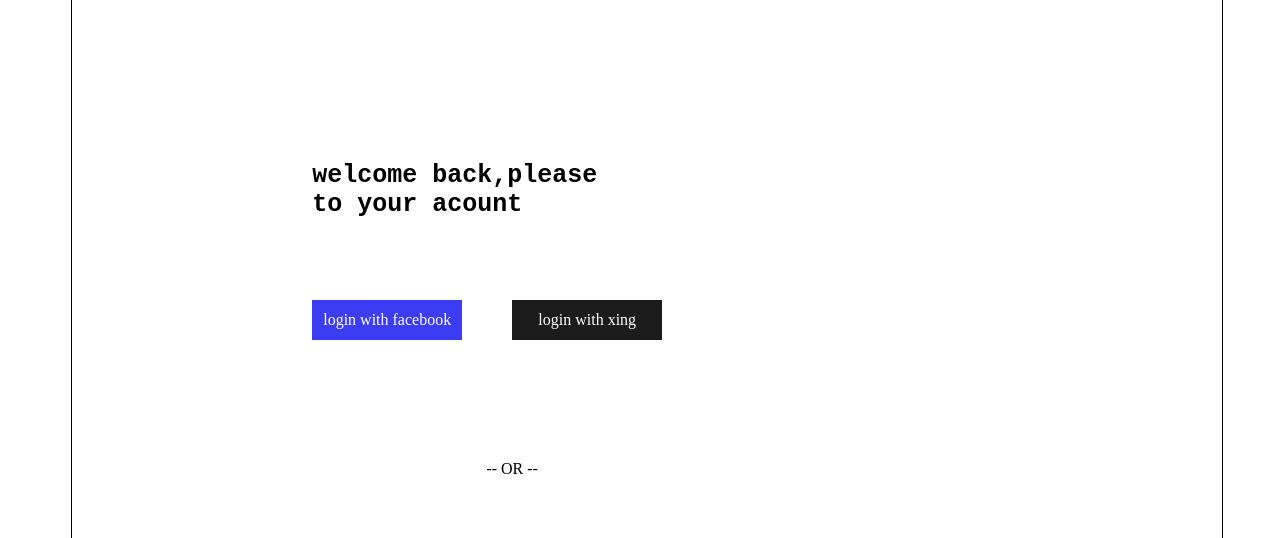
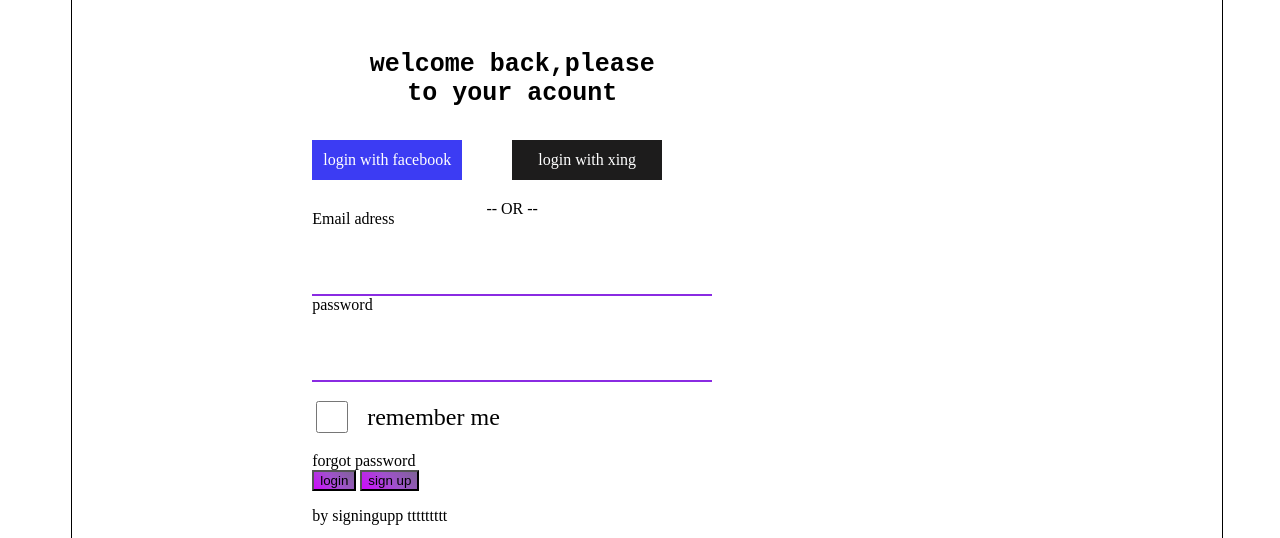
Before and after one commit to mclovin65/formula, a plain HTML site: page componentes/login/login.html in a window 1280 px wide. Shown: the part 244-782 px from the top of the page. Drawn offline with Linux system fonts and the light colour scheme.

Commit message:
diseño login fase 1

```diff
--- a/componentes/login/login.css
+++ b/componentes/login/login.css
@@ -16,17 +16,21 @@
 
     display: grid;
     grid-template-columns: repeat(8,1fr);
-    grid-template-rows: repeat(8,1fr);
+    grid-template-rows: 10rem  1fr 1fr;
 }
 .box-login .logo{
 grid-column: 1/9;
+grid-row: 1/4;
 
 }
 .box-login h2{
     grid-column: 1/9;
     font-family: 'Courier New', Courier, monospace;
     font-size: 25px;
-
+    grid-row: 1/2;
+    margin-top: 10px;
+    text-align: center;
+    margin-top: 70px;
 }
 .box-login .btn-facebook{
     grid-column: 1/4;
@@ -36,8 +40,11 @@ grid-column: 1/9;
        justify-content: center;
        height: 40px;
        color: white;
+       grid-row: 2/3;
+
 }
 .box-login .btn-xing{
+    grid-row: 2/3;
     grid-column: 5/8;
     background-color: rgba(10, 9, 9, 0.922);
      display: flex;
@@ -47,6 +54,40 @@ grid-column: 1/9;
      color: white;
 }
 .box-login span{
+    grid-row: 2/3;
     grid-column: 1/9;
     text-align: center;
+    margin-top: 60px;
 }
+#login{
+    margin-top: 70px;
+    grid-column: 1/9;
+   grid-row: 2/3;
+}
+#login label {
+    display: block;
+    display: flex;
+    flex-direction: column;
+}
+#login input{
+    height: 4rem;
+    border: none;
+    outline: none;
+    border-bottom: 2px solid blueviolet;
+    color: black;
+    font-size: 2rem;
+    font-weight: 600;
+}
+#login .opciones label{
+    font-size: 1.5rem;
+    display: flex;
+    flex-direction: row;
+    align-items: center;
+    gap: 1rem;
+}
+#login .opciones label input{
+    width: 2rem;
+}
+.botones   button{
+    background: -webkit-linear-gradient(225deg, #7e6397,#a151ce,#cf09fd);background: linear-gradient(225deg, #7e6397,#a151ce,#cf09fd);
+}
--- a/componentes/login/login.html
+++ b/componentes/login/login.html
@@ -10,6 +10,7 @@
 <body>
     <section class="box-login">
             <div class="formulario">
+
         <div class="logo">🪷 housy</div>
         <h2>welcome back,please <br> to your acount</h2>
         <div class="btn-facebook">
@@ -19,8 +20,36 @@
             login with xing
         </div>
         <span>-- OR --</span>
+        <form action="" id="login">
+            <label for="">
+                Email adress
+                <input type="text">
+            </label>
+            <label for="">
+                password
+                <input type="text">
+            </label>
+            <div class="opciones">
+                <label for="">
+                    <input type="checkbox">
+                    remember me
+                </label>
+                <span>forgot password</span>
+              </div>
+        <div class="botones">
+            <button>login</button>
+            <button>sign up</button>
+
+        </div>
+        <div>
+            <p>by signingupp ttttttttt</p>
+            <p>ttttttttttttttttttttt</p>
+        </div>
+        </form>
+
     </div>
     <div class="banner"></div>
+
     </section>
 
 </body>
```
Also changed, not shown: componentes/componentes.css (line endings or trailing spaces).
